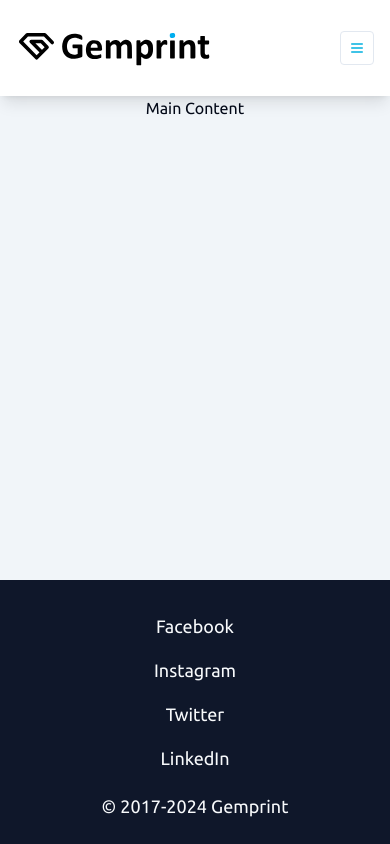
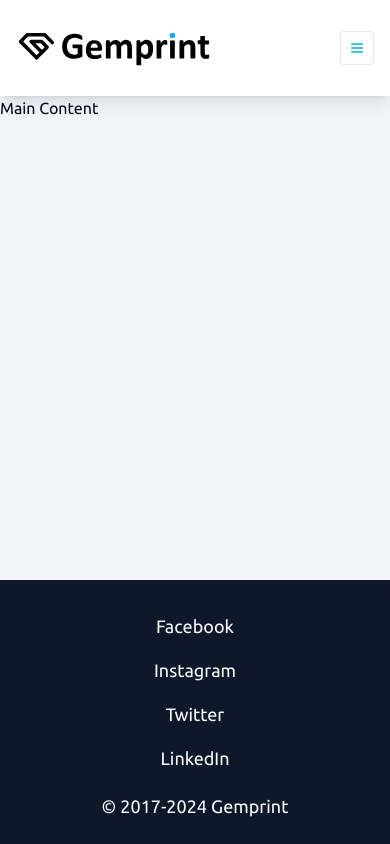
Before and after one commit to propbono/gemprint.ca, a Next.js app: page / in a window 390 px wide. Built offline with nearby package versions, Linux system fonts and the light colour scheme.

Commit message:
fix: update main layout to use grid

```diff
--- a/src/app/(public)/layout.tsx
+++ b/src/app/(public)/layout.tsx
@@ -15,11 +15,9 @@ export default function RootLayout({
 }>) {
   return (
     <>
-      <Header menuItems={HEADER_MENU_ITEMS} />
-      <main className="flex flex-grow  flex-col items-center justify-between">
-        {children}
-      </main>
-      <Footer links={FOOTER_LINKS} />
+      <Header menuItems={HEADER_MENU_ITEMS} className="header" />
+      <main className="main">{children}</main>
+      <Footer links={FOOTER_LINKS} className="footer" />
     </>
   );
 }
--- a/src/app/globals.css
+++ b/src/app/globals.css
@@ -54,6 +54,25 @@
     @apply border-border;
   }
   body {
-    @apply bg-background text-foreground;
+    @apply bg-muted text-foreground;
+  }
+
+  .layout-grid {
+    display: grid;
+    grid-template-areas:
+      "header"
+      "main"
+      "footer";
+    grid-template-rows: auto 1fr min-content;
+    min-height: 100vh;
+  }
+  .header {
+    grid-area: header;
+  }
+  .main {
+    grid-area: main;
+  }
+  .footer {
+    grid-area: footer;
   }
 }
--- a/src/app/layout.tsx
+++ b/src/app/layout.tsx
@@ -22,14 +22,7 @@ export default function RootLayout({
 }>) {
   return (
     <html lang="en">
-      <body
-        className={cn(
-          "flex min-h-screen flex-col bg-muted",
-          ubuntu.className
-        )}
-      >
-        {children}
-      </body>
+      <body className={cn("layout-grid", ubuntu.className)}>{children}</body>
     </html>
   );
 }
--- a/src/components/header/header.tsx
+++ b/src/components/header/header.tsx
@@ -11,7 +11,7 @@ import { DesktopMenu } from "./menu/desktop-menu";
 import { MobileMenu } from "./menu/mobile-menu";
 import type { HeaderProps } from "./types";
 
-export const Header = ({ menuItems }: HeaderProps) => {
+export const Header = ({ menuItems, className }: HeaderProps) => {
   const pathname = usePathname();
   const { scrollY } = useScroll();
   const isMediumBreakpoint = useMediaQuery("(min-width:768px)"); // md: breakpoint in tailwind
@@ -37,7 +37,8 @@ export const Header = ({ menuItems }: HeaderProps) => {
       animate={hidden ? "hidden" : "visible"}
       transition={{ duration: 0.45, damping: 15, ease: "easeInOut" }}
       className={cn(
-        "ease-in-in z-50 flex h-24 w-full items-center bg-white shadow-lg lg:fixed lg:top-0 lg:mt-0 lg:shadow-2xl"
+        "ease-in-in z-50 flex h-24 w-full items-center bg-white shadow-lg lg:fixed lg:top-0 lg:mt-0 lg:shadow-2xl",
+        className
       )}
     >
       <nav className="container relative mx-auto flex max-w-6xl flex-wrap items-center justify-between px-4">
--- a/src/components/header/types.ts
+++ b/src/components/header/types.ts
@@ -1,5 +1,6 @@
 export type HeaderProps = {
   menuItems: MenuItem[];
+  className?: string;
 };
 
 export type MainMenuItemProps = {
```
